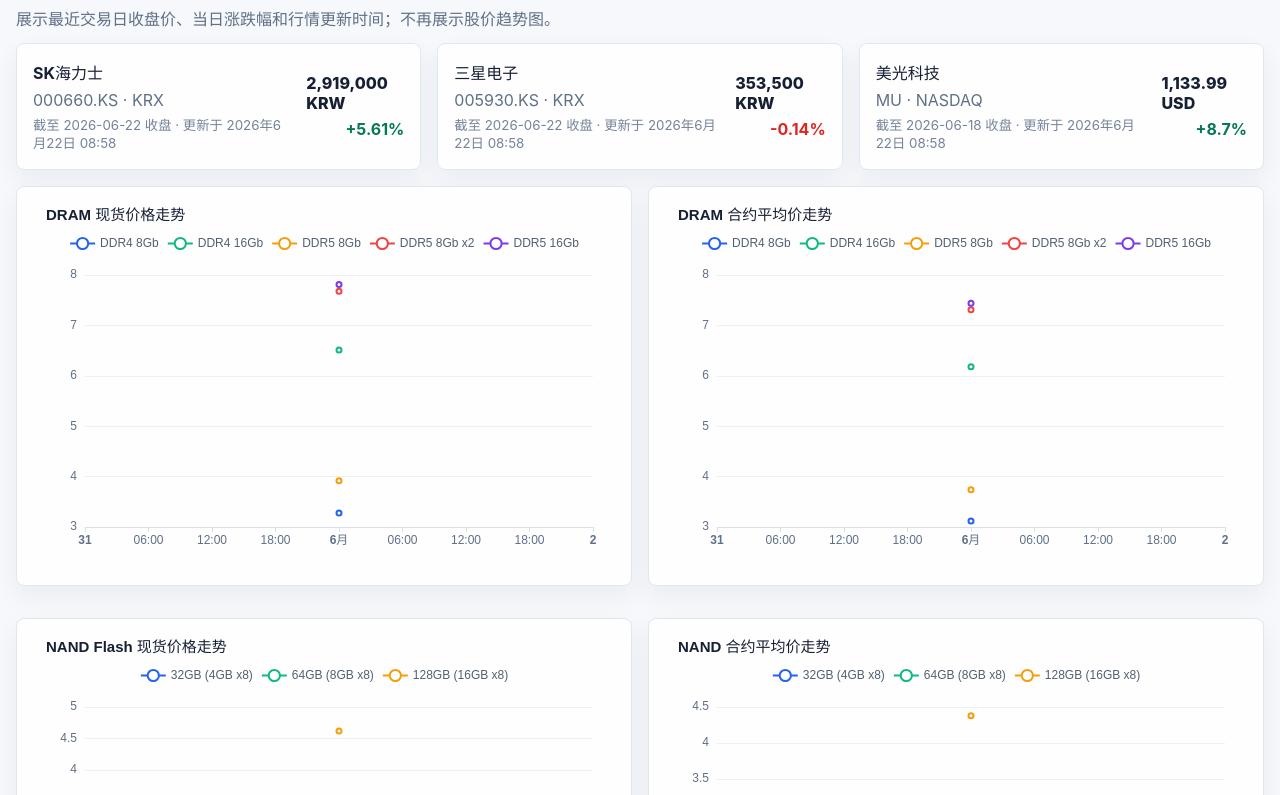
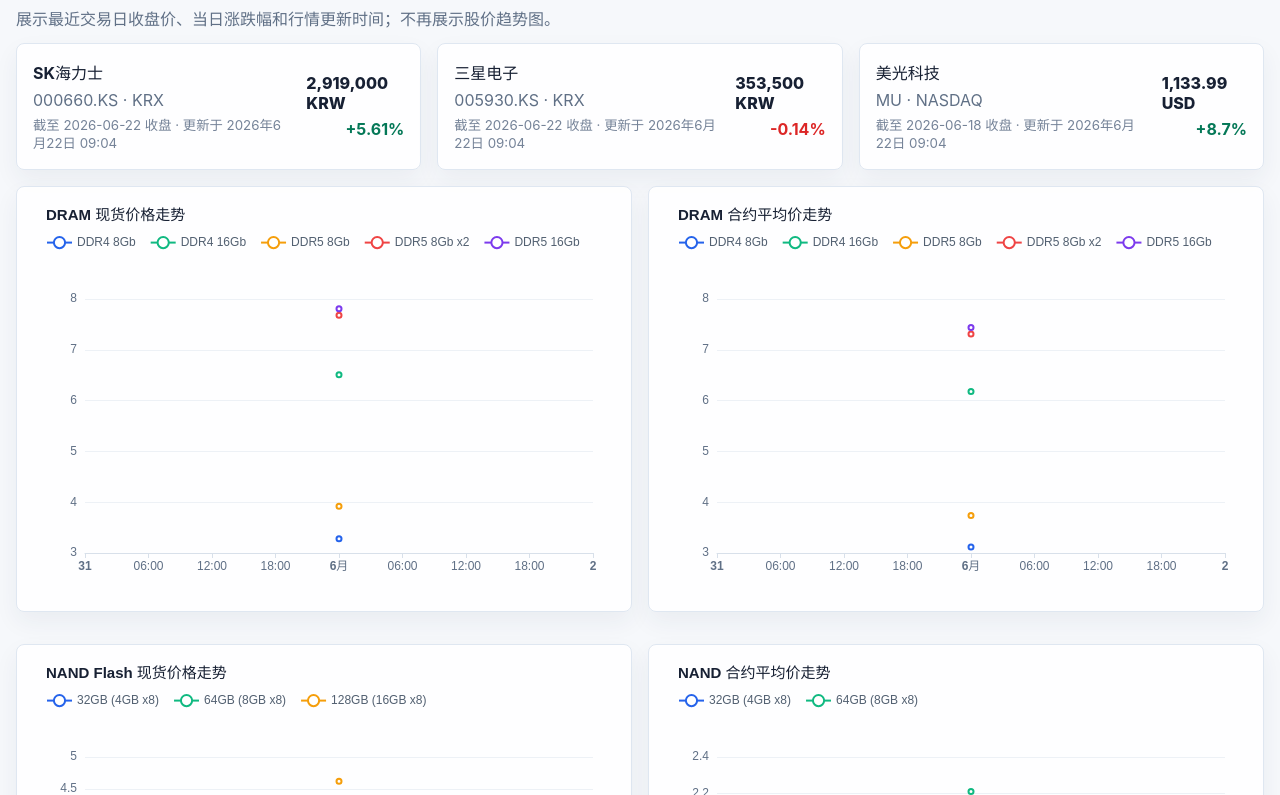
Before and after one commit to Jareddeng/memory-visualization-dashboard, a React (Vite) app: page / in a window 1280 px wide. Shown: the part 425-1220 px from the top of the page. Built offline with nearby package versions, Linux system fonts and the light colour scheme.

Commit message:
Show all price specs in legends

```diff
--- a/data/processed/metadata.json
+++ b/data/processed/metadata.json
@@ -1,6 +1,6 @@
 {
-  "generated_at": "2026-06-22T08:58:54.089Z",
-  "price_points": 16,
+  "generated_at": "2026-06-22T09:04:44.468Z",
+  "price_points": 15,
   "stock_points": 357,
   "latest_report_date": "2026-06-22",
   "notes": [
--- a/public/data/processed/metadata.json
+++ b/public/data/processed/metadata.json
@@ -1,6 +1,6 @@
 {
-  "generated_at": "2026-06-22T08:58:54.089Z",
-  "price_points": 16,
+  "generated_at": "2026-06-22T09:04:44.468Z",
+  "price_points": 15,
   "stock_points": 357,
   "latest_report_date": "2026-06-22",
   "notes": [
--- a/public/data/processed/prices.json
+++ b/public/data/processed/prices.json
@@ -195,18 +195,6 @@
               "note": "Replace with licensed source"
             }
           ]
-        },
-        {
-          "spec": "128GB (16GB x8)",
-          "unit": "USD/chip",
-          "points": [
-            {
-              "date": "2026-06-01",
-              "price": 4.38,
-              "source": "Seed template",
-              "note": "Replace with licensed source"
-            }
-          ]
         }
       ]
     }
--- a/src/main.tsx
+++ b/src/main.tsx
@@ -185,8 +185,14 @@
           .join("<br/>");
       },
     },
-    legend: { top: 28, type: "scroll", textStyle: { color: "#526071" } },
-    grid: { left: 52, right: 22, top: 72, bottom: 42 },
+    legend: {
+      top: 28,
+      left: 8,
+      right: 8,
+      itemGap: 14,
+      textStyle: { color: "#526071" },
+    },
+    grid: { left: 52, right: 22, top: 96, bottom: 42 },
     xAxis: { type: "time", axisLabel: { color: "#607086" }, axisLine: { lineStyle: { color: "#d8e0ea" } } },
     yAxis: {
       type: "value",
--- a/src/styles.css
+++ b/src/styles.css
@@ -227,7 +227,7 @@
 
 .chart {
   width: 100%;
-  height: 366px;
+  height: 392px;
 }
 
 .detail-grid {
```
Also changed, not shown: data/processed/prices.json (+0 -12 lines), data/processed/stocks.json, data/raw/prices/seed_prices.csv, public/data/processed/stocks.json.
